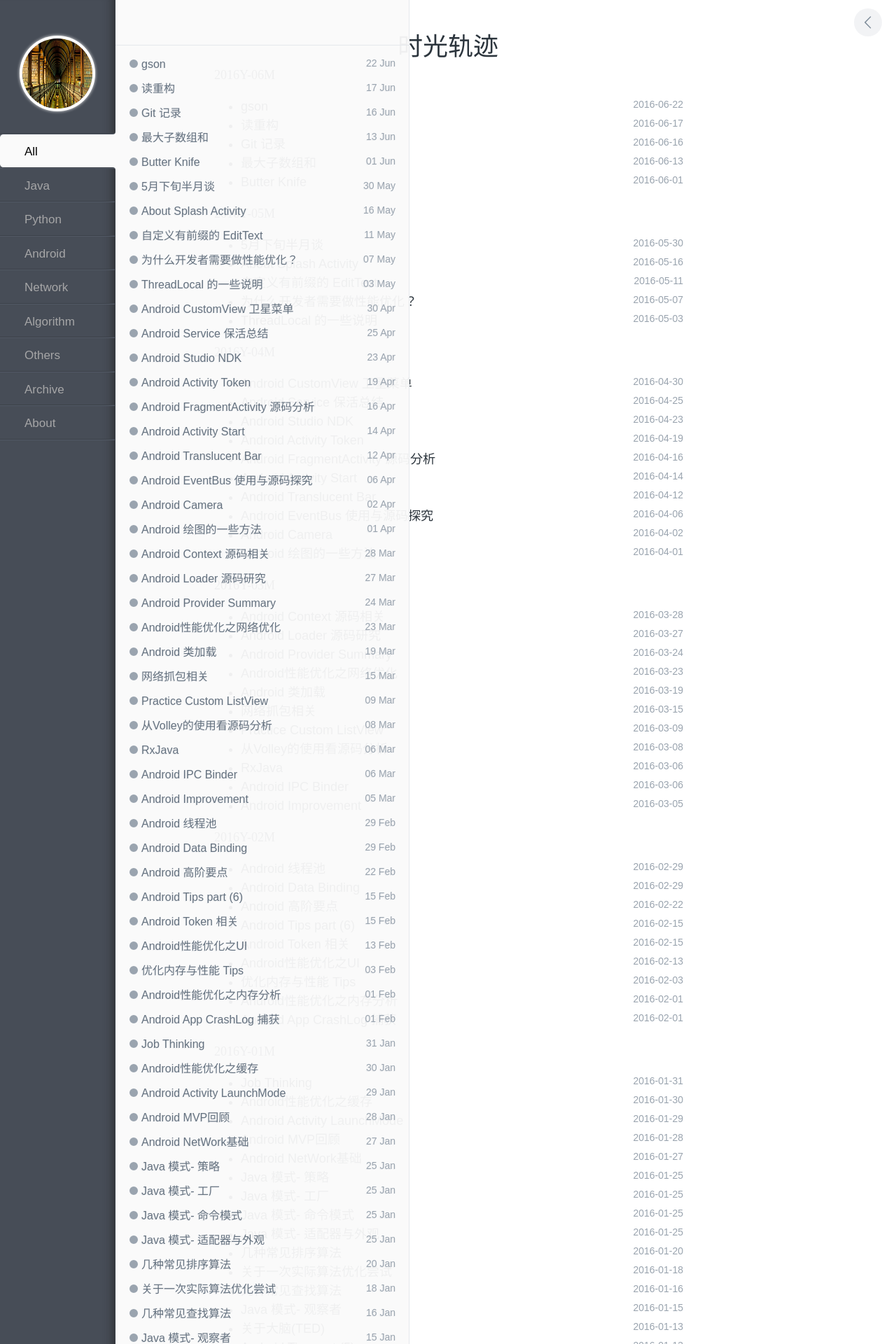
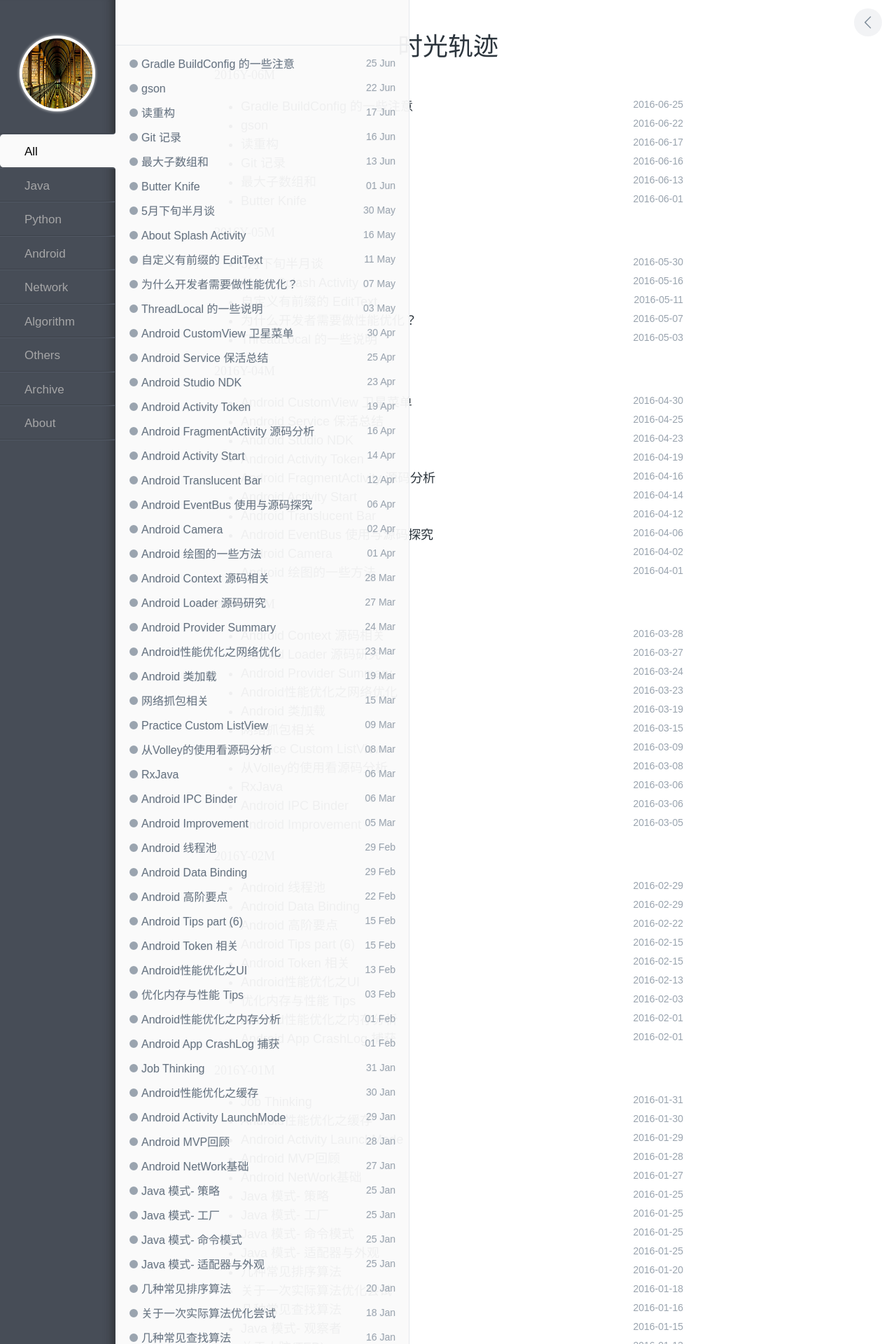
Before and after one commit to enlipan/enlipan.github.io, a Jekyll site: the page built from pages/archive.html, in a window 1280 px wide. Shown: the top 1920 px of the page at 70% size. Built offline with Jekyll 4.4.1, drawn with Linux system fonts in a browser that asks for light colours; nearby versions of some CDN libraries; comment, search, counter and statistics services are not loaded; some of the changed text lies outside the part shown.

Commit message:
post pages refactoring

```diff
--- /dev/null
+++ b/_posts/2016-06-25-gradle-buildconfig.md
@@ -0,0 +1,6 @@
+---
+layout: post
+title:  Gradle BuildConfig 的一些注意
+category: java
+keywords: [gradle, android]
+---
```
Also changed, not shown: _posts/2016-06-17-read-refactoring.md (+6 -0 lines).
